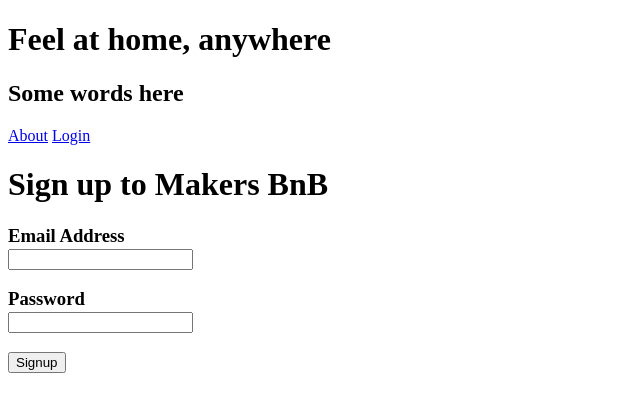
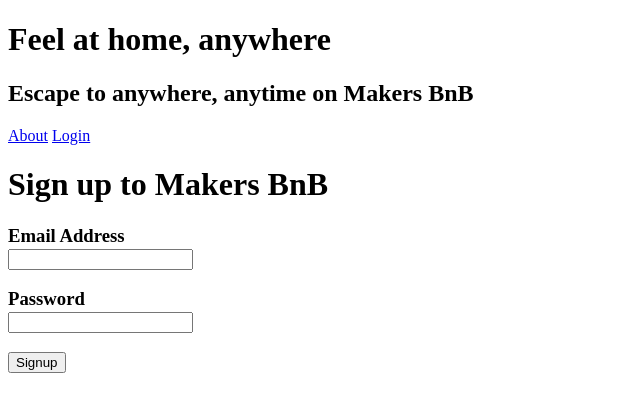
Before and after one commit to hudaa12/MakersBnB, a Flask app: page /index in a window 1280 px wide. Shown: the top 412 px of the page, without its empty margins (0-640 px from the left). Run offline with Flask 3, Linux system fonts and the light colour scheme.

Commit message:
Homepage first verion

```diff
--- a/templates/index.html
+++ b/templates/index.html
@@ -7,7 +7,7 @@
   </head>
   <body>
     <h1>Feel at home, anywhere</h1>
-    <h2>Some words here</h2>
+    <h2>Escape to anywhere, anytime on Makers BnB</h2>
     <div class="nav">
       <a href="/about" class="button">About</a>
       <a href="/users/sessions/login" class="button">Login</a>
```
